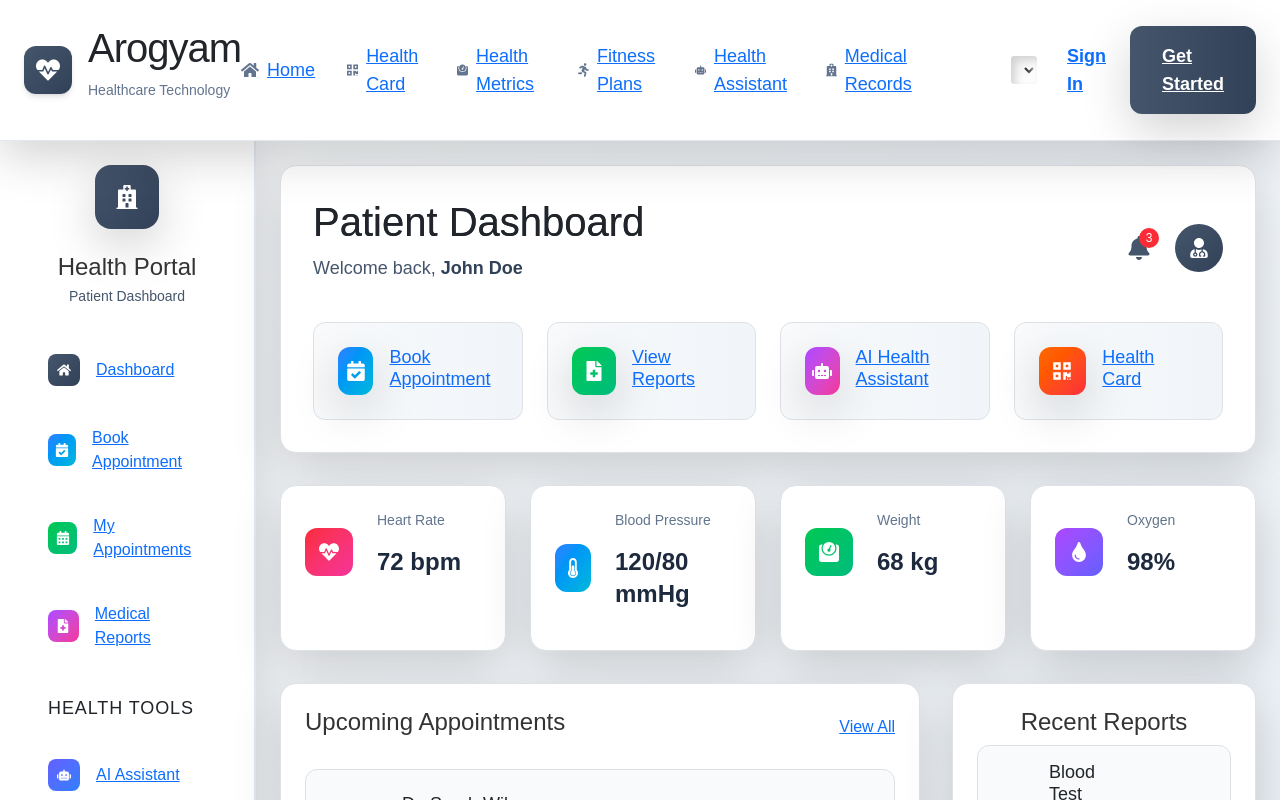
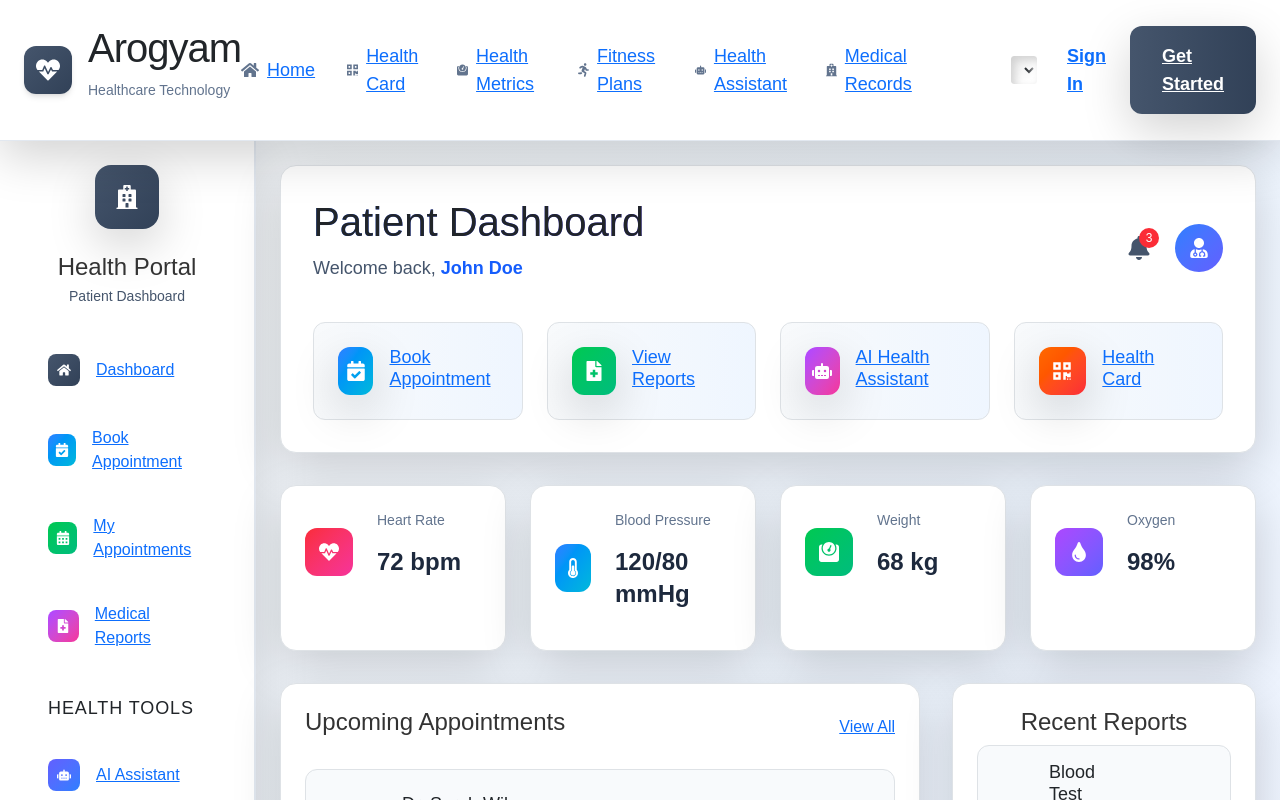
Before and after one commit to adnan7398/health-system, a React (Vite) app in the folder frontend/: page /userdashboard in a window 1280 px wide. Shown: the top 800 px of the page. Built offline with nearby package versions, Linux system fonts and the light colour scheme.

Commit message:
userdashboard changes

```diff
--- a/frontend/src/components/pages/dashboard_pat/userDashboard.jsx
+++ b/frontend/src/components/pages/dashboard_pat/userDashboard.jsx
@@ -46,7 +46,7 @@ const UserDashboard = () => {
   ];
 
   return (
-    <div className="flex min-h-screen bg-gradient-to-br from-slate-50 via-slate-100 to-slate-200">
+    <div className="flex min-h-screen bg-gradient-to-br from-slate-50 via-blue-50 to-indigo-50">
       {/* Left Sidebar - Navigation Links */}
       <div className="w-64 bg-white shadow-lg border-r border-slate-200">
         <Userdashboardsidebar />
@@ -58,21 +58,21 @@ const UserDashboard = () => {
           <div className="bg-white rounded-2xl shadow-lg border border-slate-200 p-8 mb-8">
             <div className="flex items-center justify-between mb-6">
               <div>
-                <h1 className="text-4xl font-bold bg-gradient-to-r from-slate-700 to-slate-800 bg-clip-text text-transparent mb-2">
+                <h1 className="text-4xl font-bold bg-gradient-to-r from-blue-600 to-indigo-600 bg-clip-text text-transparent mb-2">
                   Patient Dashboard
                 </h1>
                 <p className="text-slate-600 text-lg">
-                  Welcome back, <span className="font-semibold text-slate-700">{userName}</span>
+                  Welcome back, <span className="font-semibold text-blue-600">{userName}</span>
                 </p>
               </div>
               <div className="flex items-center gap-4">
                 <div className="relative">
-                  <FaBell className="text-2xl text-slate-600 cursor-pointer hover:text-slate-800 transition-colors duration-200" />
+                  <FaBell className="text-2xl text-slate-600 cursor-pointer hover:text-blue-600 transition-colors duration-200" />
                   <span className="absolute -top-2 -right-2 bg-red-500 text-white text-xs rounded-full h-5 w-5 flex items-center justify-center">
                     3
                   </span>
                 </div>
-                <div className="w-12 h-12 bg-gradient-to-br from-slate-600 to-slate-700 rounded-full flex items-center justify-center">
+                <div className="w-12 h-12 bg-gradient-to-br from-blue-500 to-indigo-500 rounded-full flex items-center justify-center">
                   <FaUserMd className="text-white text-xl" />
                 </div>
               </div>
@@ -84,13 +84,13 @@ const UserDashboard = () => {
                 <a
                   key={index}
                   href={action.path}
-                  className="group flex items-center gap-3 p-4 bg-gradient-to-r from-slate-50 to-slate-100 rounded-xl border border-slate-200 hover:shadow-lg transition-all duration-300 transform hover:-translate-y-1"
+                  className="group flex items-center gap-3 p-4 bg-gradient-to-r from-slate-50 to-blue-50 rounded-xl border border-slate-200 hover:shadow-lg transition-all duration-300 transform hover:-translate-y-1"
                 >
                   <div className={`w-12 h-12 bg-gradient-to-br ${action.color} rounded-xl flex items-center justify-center shadow-lg group-hover:scale-110 transition-transform duration-300`}>
                     <action.icon className="text-white text-xl" />
                   </div>
                   <div>
-                    <h3 className="font-semibold text-slate-800 group-hover:text-slate-700 transition-colors duration-200">
+                    <h3 className="font-semibold text-slate-800 group-hover:text-blue-600 transition-colors duration-200">
                       {action.name}
                     </h3>
                   </div>
```
